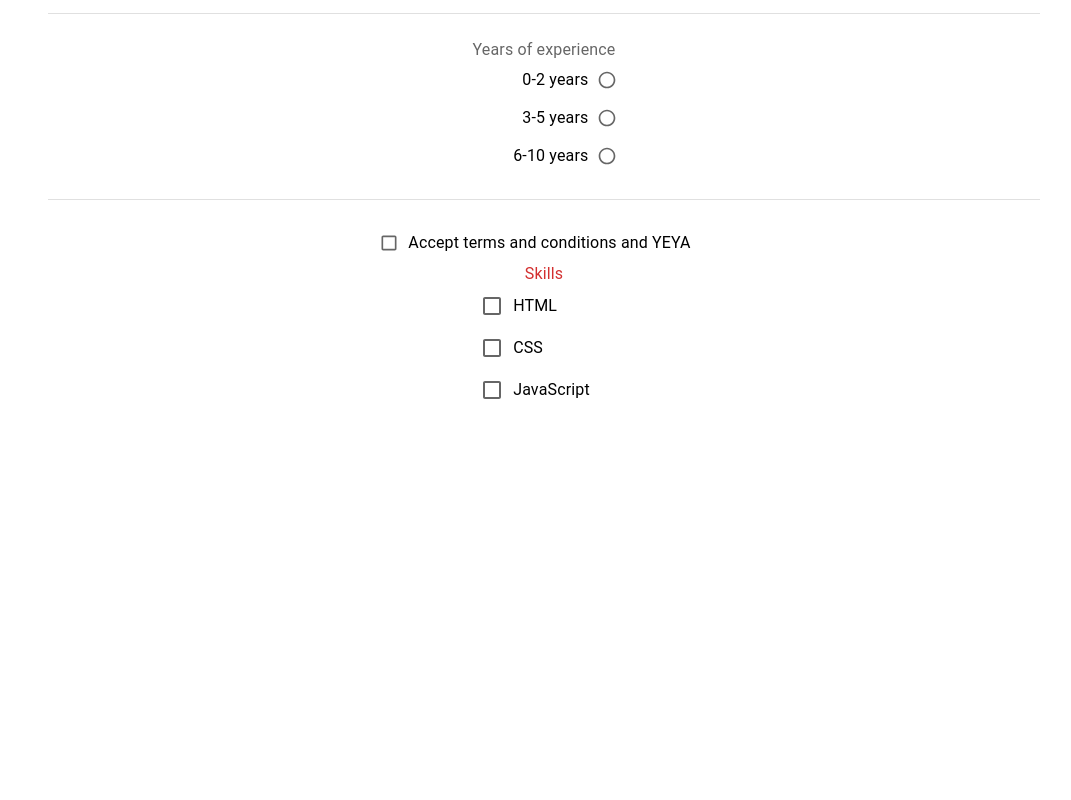
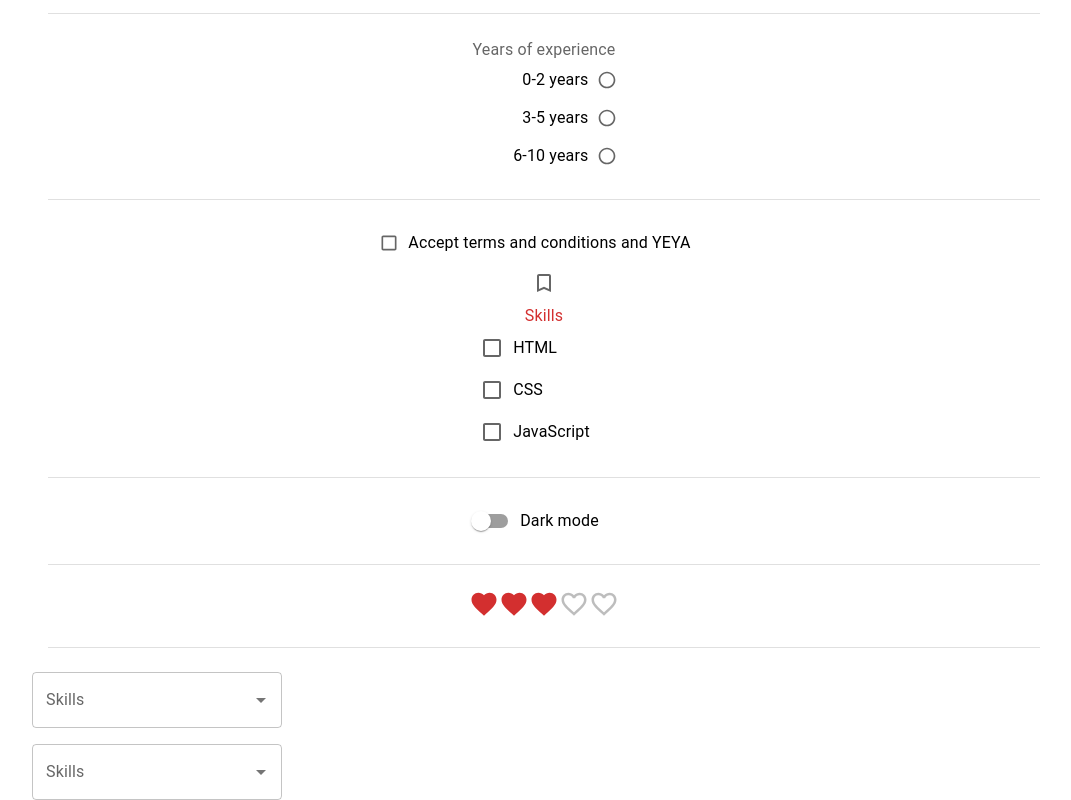
Before and after one commit to FaizaanFazal/react-MaterialUI, a React (Create React App) app: page / in a window 1280 px wide. Shown: the part 1466-2266 px from the top of the page, without its empty margins (96-1167 px from the left). Before the commit the page ends 1877 px from the top, so only its background shows below. Built offline with nearby package versions, Linux system fonts and the light colour scheme.

Commit message:
fixed Library issue, added Rating ,switch, autocomplete

```diff
--- a/package.json
+++ b/package.json
@@ -5,6 +5,7 @@
   "dependencies": {
     "@emotion/react": "^11.11.1",
     "@emotion/styled": "^11.11.0",
+    "@mui/icons-material": "^5.14.19",
     "@mui/material": "^5.14.19",
     "@testing-library/jest-dom": "^5.17.0",
     "@testing-library/react": "^13.4.0",
--- a/src/App.tsx
+++ b/src/App.tsx
@@ -1,8 +1,11 @@
 import './App.css';
+import { MuiAutoComplete } from './components/MuiAutoComplete';
 import { MuiButton } from './components/MuiButton';
 import { MuiCheckbox } from './components/MuiCheckBox';
 import { MuiRadioButton } from './components/MuiRadioButton';
+import { MuiRating } from './components/MuiRating';
 import { MuiSelect } from './components/MuiSelect';
+import { MuiSwitch } from './components/MuiSwitch';
 import { MuiTextField } from './components/MuiTextField';
 import { MuiTypography } from './components/MuiTypography';
 import Divider from '@mui/material/Divider';
@@ -21,6 +24,12 @@
       <MuiRadioButton />
       <Divider variant="middle" sx={{ mt: 3,mb:3 }}/>
       <MuiCheckbox />
+      <Divider variant="middle" sx={{ mt: 3,mb:3 }}/>
+      <MuiSwitch />
+      <Divider variant="middle" sx={{ mt: 3,mb:3 }}/>
+      <MuiRating />
+      <Divider variant="middle" sx={{ mt: 3,mb:3 }}/>
+      <MuiAutoComplete />
     </div>
   );
 }
--- /dev/null
+++ b/src/components/MuiAutoComplete.tsx
@@ -0,0 +1,40 @@
+import { Stack, Autocomplete, TextField } from '@mui/material'
+import { useState } from 'react'
+
+type Skill = {
+  id: number
+  label: string
+}
+
+const skills = ['HTML', 'CSS', 'JavaScript', 'TypeScript', 'Reactjs']
+const skillsOptions = skills.map((skill, index) => ({
+  id: index + 1,
+  label: skill
+}))
+
+export const MuiAutoComplete = () => {
+  const [value, setValue] = useState<string | null>(null)
+  const [skill, setSkill] = useState<Skill | null>(null)
+  console.log(skill)
+  return (
+    <Stack spacing={2} width='250px'>
+      <Autocomplete
+        options={skills}
+        renderInput={params => <TextField {...params} label='Skills' />}
+        value={value}
+        onChange={(event: any, newValue: string | null) => {
+          setValue(newValue)
+        }}
+        // freeSolo
+      />
+      <Autocomplete
+        options={skillsOptions}
+        renderInput={params => <TextField {...params} label='Skills' />}
+        value={skill}
+        onChange={(_event: any, newValue: Skill | null) => {
+          setSkill(newValue)
+        }}
+      />
+    </Stack>
+  )
+}
--- a/src/components/MuiCheckBox.tsx
+++ b/src/components/MuiCheckBox.tsx
@@ -7,9 +7,8 @@
   FormLabel,
   FormGroup
 } from '@mui/material'
-//-------network error for below library
-// import BookmarkBorderIcon from '@mui/icons-material/BookmarkBorder'
-// import BookmarkIcon from '@mui/icons-material/Bookmark'
+import BookmarkBorderIcon from '@mui/icons-material/BookmarkBorder';
+import BookmarkIcon from '@mui/icons-material/Bookmark'
 
 export const MuiCheckbox = () => {
   const [acceptTnC, setAcceptTnC] = useState(false)
@@ -42,14 +41,14 @@
           label='Accept terms and conditions and YEYA'
         />
       </Box>
-      {/* <Box>
+      <Box>
         <Checkbox
           icon={<BookmarkBorderIcon />}
           checkedIcon={<BookmarkIcon />}
           checked={acceptTnC}
           onChange={handleChange}
         />
-      </Box> */}
+      </Box>
       <Box>
         <FormControl error>
           <FormLabel>Skills</FormLabel>
--- /dev/null
+++ b/src/components/MuiRating.tsx
@@ -0,0 +1,31 @@
+import { Stack, Rating } from '@mui/material'
+import { useState } from 'react'
+import FavoriteIcon from '@mui/icons-material/Favorite';
+import FavoriteBorderIcon from '@mui/icons-material/FavoriteBorder'
+
+export const MuiRating = () => {
+    const [value, setValue] = useState<number | null>(3)
+    console.log(value)
+    const handleChange = (
+        _event: React.ChangeEvent<{}>,
+        newValue: number | null
+    ) => {
+        setValue(newValue)
+    }
+    return (
+        <Stack display="block" spacing={2}>
+            <Rating
+                value={value}
+                onChange={handleChange}
+                precision={0.5}
+                size='large'
+                icon={<FavoriteIcon fontSize='inherit' color='error' />}
+                emptyIcon={<FavoriteBorderIcon fontSize='inherit' />}
+                // readOnly
+                //highlightSelectedOnly
+            />
+            <br/>
+
+        </Stack>
+    )
+}
--- /dev/null
+++ b/src/components/MuiSwitch.tsx
@@ -0,0 +1,18 @@
+import { Box, FormControlLabel, Switch } from '@mui/material'
+import { useState } from 'react'
+
+export const MuiSwitch = () => {
+  const [checked, setChecked] = useState(false)
+  console.log(checked)
+  const handleChange = (event: React.ChangeEvent<HTMLInputElement>) => {
+    setChecked(event.target.checked)
+  }
+  return (
+    <Box>
+      <FormControlLabel
+        control={<Switch checked={checked} onChange={handleChange} />}
+        label='Dark mode'
+      />
+    </Box>
+  )
+}
```
Also changed, not shown: 2 other files (tests, documents, lock files or other folders).
